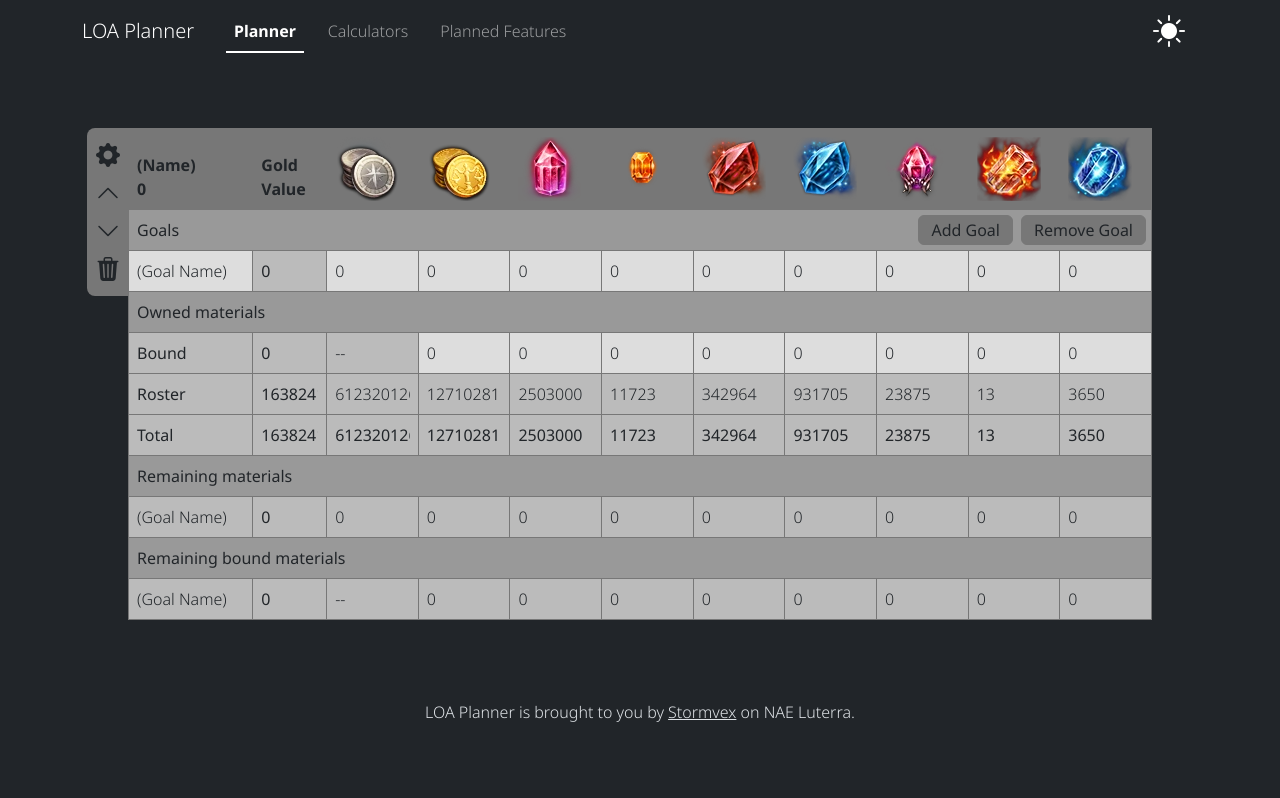
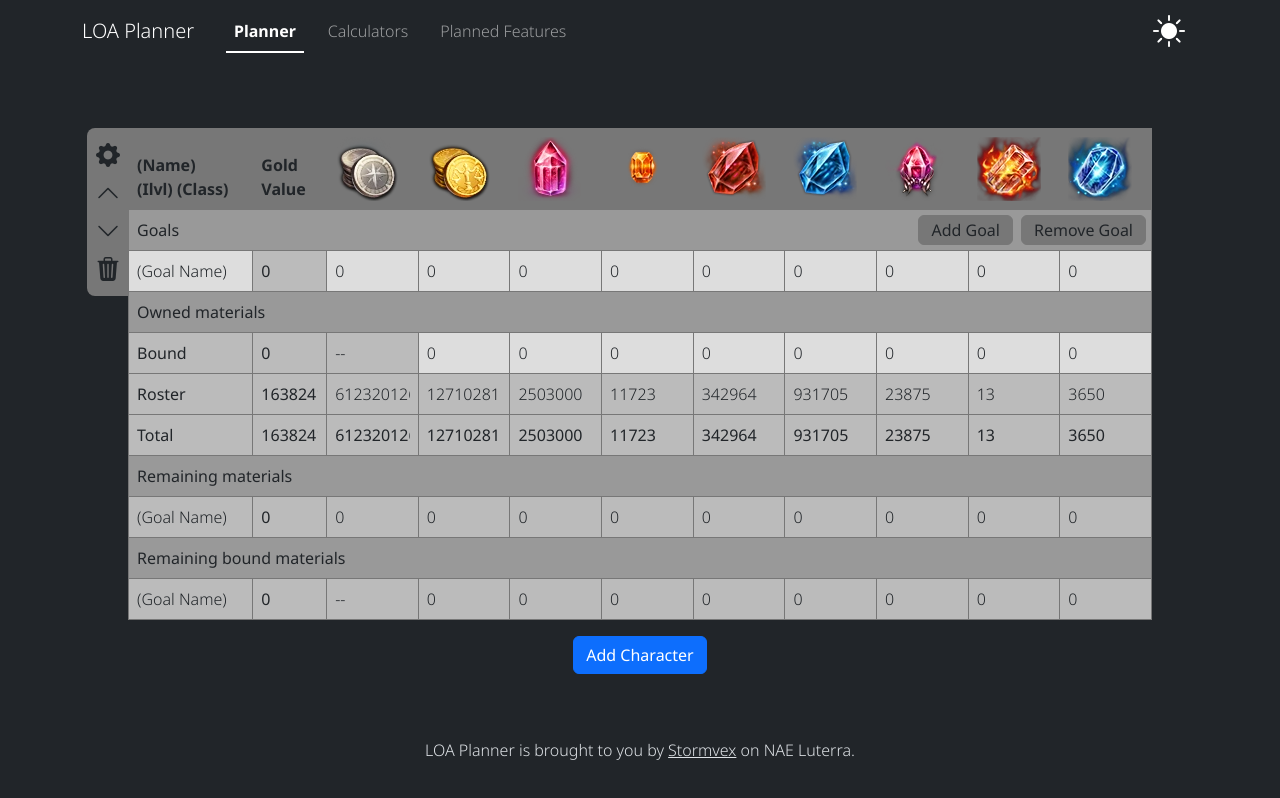
Before and after one commit to md842/loa-planner, a React (Vite) app: page / in a window 1280 px wide. Shown: the top 798 px of the page. Built offline with nearby package versions, Linux system fonts and the light colour scheme.

Commit message:
Add character button implemented
Planner page now has a button that adds a character. Discovered a bug where all `CharacterCard`s render with the same color despite `Character` objects having correct unique colors; probably due to usage of `--table-color` CSS variable in `:root`.

```diff
--- a/src/components/core/character-data.ts
+++ b/src/components/core/character-data.ts
@@ -8,6 +8,11 @@ var chars: Character[]; // Store character data at module level
    even individual fields to reduce (will increase complexity of loadChars). */
 let totalSaved: number = 0; // This can be deleted later.
 
+export function addChar(): Character[]{
+  chars.push(initCharacter(chars.length)); // Use chars.length as index
+  return chars; // Return chars to state setter
+}
+
 /* Loads character data from local storage if available, else initialize. */
 export function loadChars(): Character[]{
   // Attempt to load character data from local storage
@@ -16,7 +21,7 @@ export function loadChars(): Character[]{
   if (storedChars) // Character data exists in local storage
     chars = JSON.parse(storedChars); // Initialize chars with local stored data
   else // Character data does not exist in local storage
-    chars = [initCharacter()]; // Initialize chars with blank character
+    chars = [initCharacter(0)]; // Initialize chars with blank character
 
   return chars; // Return character data array
 }
--- a/src/components/core/types.ts
+++ b/src/components/core/types.ts
@@ -11,13 +11,13 @@ export interface Character{
 }
 
 /* Initializes and returns a default Character object. */
-export function initCharacter(): Character{
+export function initCharacter(index: number): Character{
   return {
-    index: 0,
+    index: index,
     name: "(Name)",
-    ilvl: "0",
-    class: "",
-    usesClassColor: false,
+    ilvl: "(Ilvl)",
+    class: "(Class)",
+    usesClassColor: true,
     color: "#777",
     goals: [initGoal()],
     boundMats: {...initMaterials(), silver: NaN} // Bound silver does not exist
--- a/src/pages/Planner.tsx
+++ b/src/pages/Planner.tsx
@@ -1,16 +1,23 @@
+import {useState} from 'react';
+
 import {type Character} from '../components/core/types';
-import {loadChars} from '../components/core/character-data';
+import {addChar, loadChars} from '../components/core/character-data';
 
 import {CharacterCard} from '../components/CharacterCard';
 
+import Button from 'react-bootstrap/Button';
+
 export default function Home(){
-  let chars: Character[] = loadChars(); // Load all characters
+  const [chars, setChars] = useState(loadChars); // Load characters into state
 
 	return(
-    <main className="home">
+    <main>
       {chars.map((char: Character) => { /* Create card for each character */
-        return <CharacterCard key={char.name} {...char}/>
+        return <CharacterCard key={char.index} {...char}/>
       })}
+      <Button className="d-block mx-auto" variant="primary" onClick={() => setChars(addChar())}>
+        Add Character
+      </Button>
     </main>
 	);
 }
```
